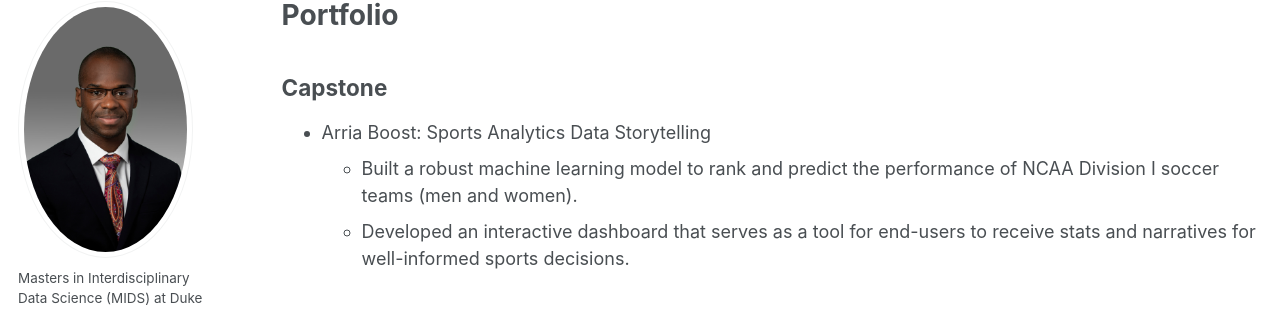
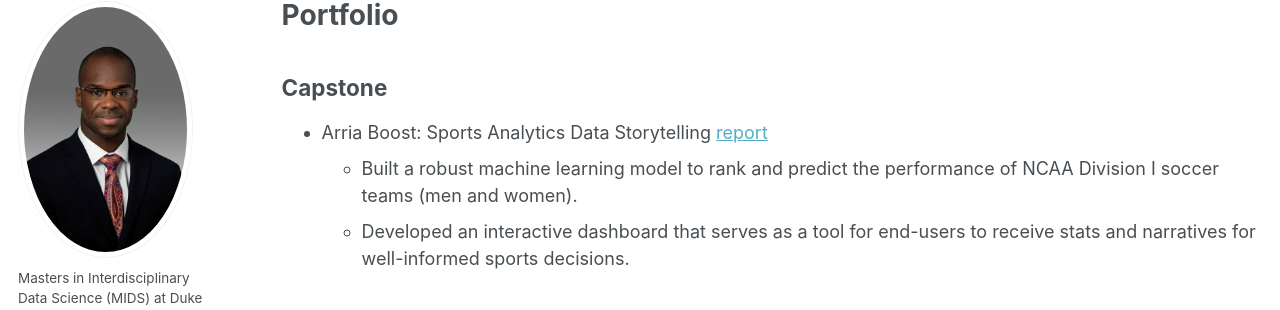
Before and after one commit to caratliff/caratliff.github.io, a Jekyll site: the page built from _pages/portfolio.md, in a window 1280 px wide and 900 px high. Shown: the part 117-427 px from the top of the window. Built offline with Jekyll 4.4.1, drawn with Linux system fonts in a browser that asks for light colours.

Commit message:
Update portfolio.md

```diff
--- a/_pages/portfolio.md
+++ b/_pages/portfolio.md
@@ -7,7 +7,7 @@ author_profile: true
 
 
 ## Capstone
-* Arria Boost: Sports Analytics Data Storytelling
+* Arria Boost: Sports Analytics Data Storytelling [report](#)
   * Built a robust machine learning model to rank and predict the performance of NCAA Division I soccer teams (men and women).
   * Developed an interactive dashboard that serves as a tool for end-users to receive stats and narratives for well-informed sports decisions.
 
```
